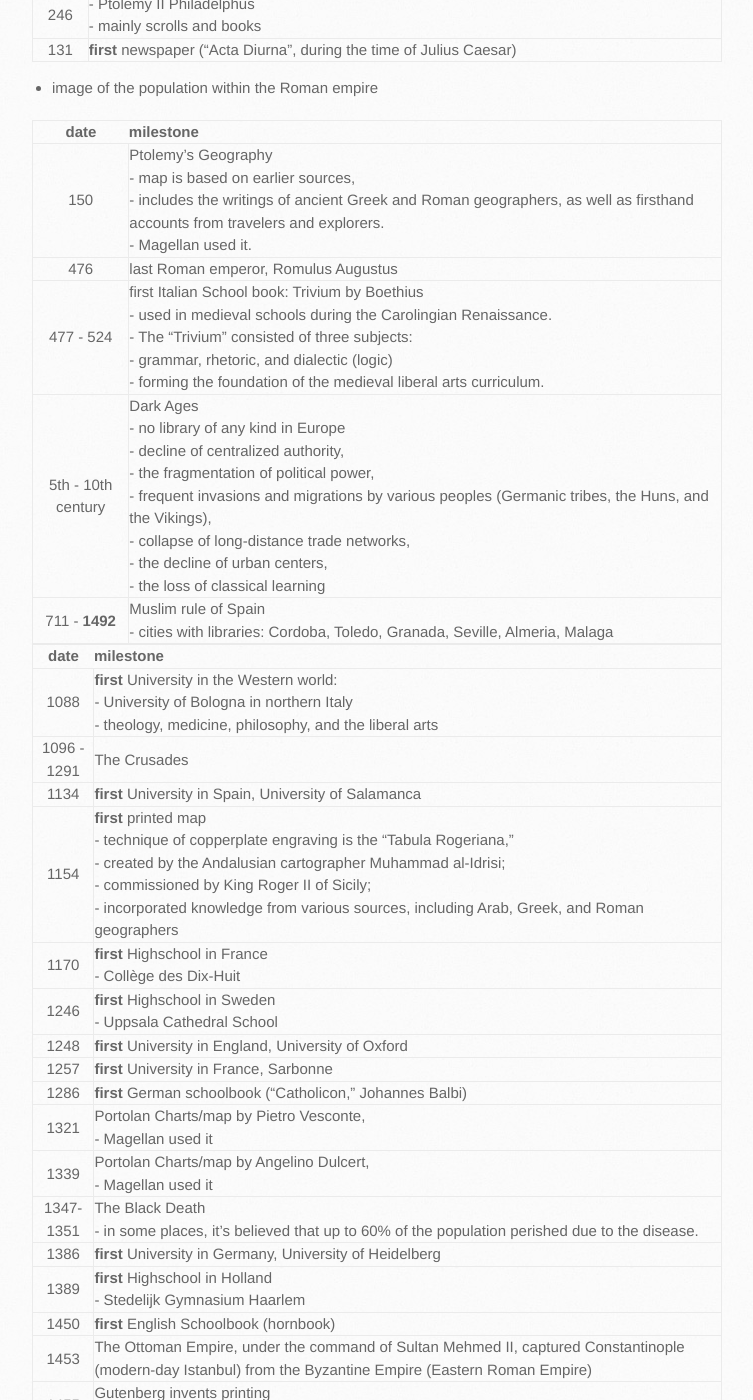
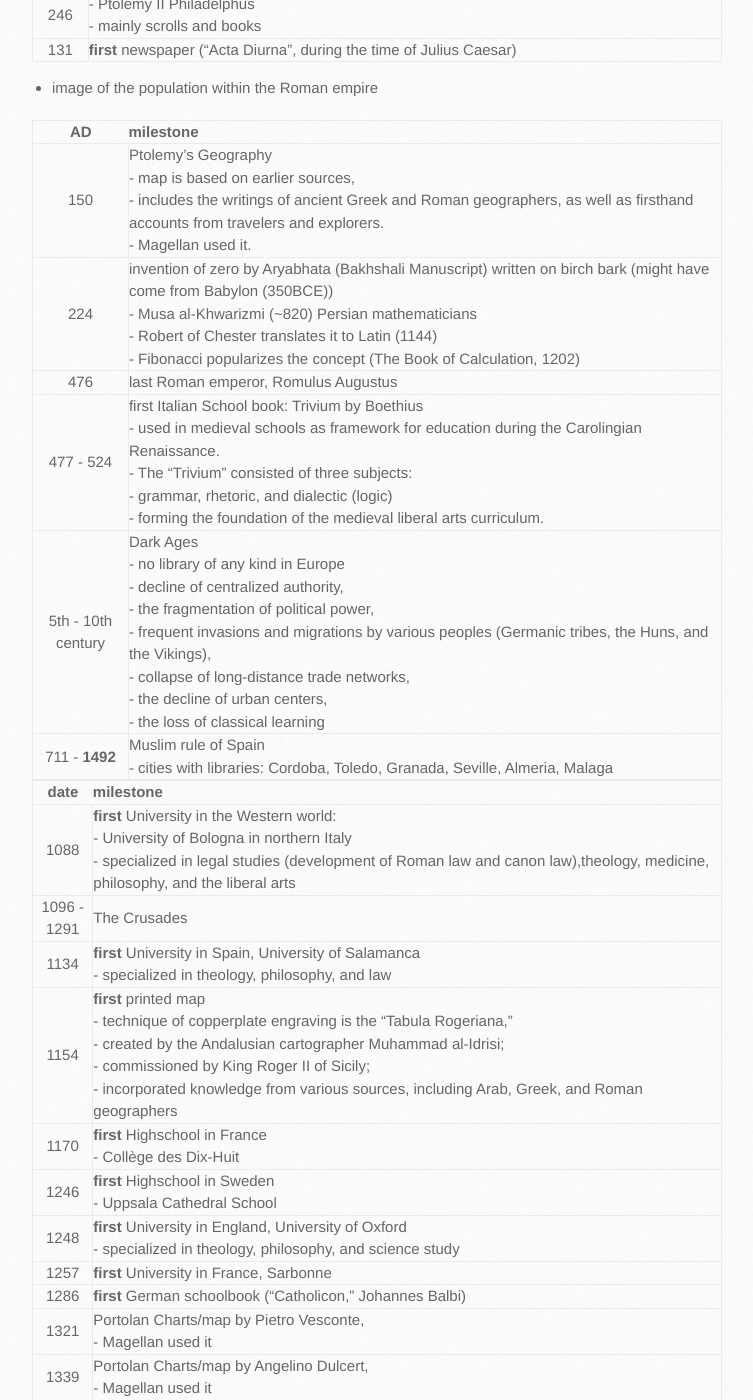
Before and after one commit to trumpfheller/trumpfheller.github.io, a Jekyll site: the page built from epistemologicalTree.md, in a window 1280 px wide and 1400 px high, scrolled down 1335 px. Shown: the whole window, without its empty margins (128-881 px from the left). Built offline with Jekyll 4.4.1, drawn with Linux system fonts in a browser that asks for light colours; some of the changed text lies outside the part shown.

Commit message:
Add files via upload

```diff
--- a/epistemologicalTree.md
+++ b/epistemologicalTree.md
@@ -29,23 +29,24 @@
 
 * image of the population within the Roman empire
 
-| <span style="width:350px">**date**</span> | **milestone** |
+| <span style="width:350px">**AD**</span> | **milestone** |
 |---|:---|
 | 150 | Ptolemy's Geography<br>- map is based on earlier sources,<br>- includes the writings of ancient Greek and Roman geographers, as well as firsthand accounts from travelers and explorers.<br>- Magellan used it. |
+| 224 | invention of zero by Aryabhata (Bakhshali Manuscript) written on birch bark (might have come from Babylon (350BCE))<br>- Musa al-Khwarizmi (~820) Persian mathematicians<br>- Robert of Chester translates it to Latin (1144)<br>- Fibonacci popularizes the concept (The Book of Calculation, 1202) |
 | 476 | last Roman emperor, Romulus Augustus |
-| 477 - 524 | first Italian School book: Trivium by Boethius<br>- used in medieval schools during the Carolingian Renaissance.<br>- The "Trivium" consisted of three subjects:<br>- grammar, rhetoric, and dialectic (logic)<br>- forming the foundation of the medieval liberal arts curriculum. |
+| 477 - 524 | first Italian School book: Trivium by Boethius<br>- used in medieval schools as framework for education during the Carolingian Renaissance.<br>- The "Trivium" consisted of three subjects:<br>- grammar, rhetoric, and dialectic (logic)<br>- forming the foundation of the medieval liberal arts curriculum. |
 | 5th - 10th century | Dark Ages<br>- no library of any kind in Europe<br>- decline of centralized authority,<br>- the fragmentation of political power,<br>- frequent invasions and migrations by various peoples (Germanic tribes, the Huns, and the Vikings),<br>- collapse of long-distance trade networks,<br>- the decline of urban centers,<br>- the loss of classical learning |
 | 711 - **1492** | Muslim rule of Spain<br>- cities with libraries: Cordoba, Toledo, Granada, Seville, Almeria, Malaga |
 
 | <span style="width:350px">**date**</span> | **milestone** |
 |---|:---|
-| 1088 | **first** University in the Western world:<br>- University of Bologna in northern Italy<br>- theology, medicine, philosophy, and the liberal arts |
+| 1088 | **first** University in the Western world:<br>- University of Bologna in northern Italy<br>-  specialized in legal studies (development of Roman law and canon law),theology, medicine, philosophy, and the liberal arts |
 | 1096 - 1291 | The Crusades |
-| 1134 | **first** University in Spain, University of Salamanca |
+| 1134 | **first** University in Spain, University of Salamanca<br>- specialized in theology, philosophy, and law |
 | 1154 | **first** printed map<br>- technique of copperplate engraving is the "Tabula Rogeriana,"<br>- created by the Andalusian cartographer Muhammad al-Idrisi;<br>- commissioned by King Roger II of Sicily;<br>- incorporated knowledge from various sources, including Arab, Greek, and Roman geographers |
 | 1170 | **first** Highschool in France<br>- Collège des Dix-Huit |
 | 1246 | **first** Highschool in Sweden<br>- Uppsala Cathedral School |
-| 1248 | **first** University in England, University of Oxford |
+| 1248 | **first** University in England, University of Oxford<br>- specialized in theology, philosophy, and science study |
 | 1257 | **first** University in France, Sarbonne |
 | 1286 | **first** German schoolbook ("Catholicon," Johannes Balbi) |
 | 1321 | Portolan Charts/map by Pietro Vesconte,<br>- Magellan used it |
@@ -57,6 +58,8 @@
 | 1453 | The Ottoman Empire, under the command of Sultan Mehmed II, captured Constantinople (modern-day Istanbul) from the Byzantine Empire (Eastern Roman Empire) |
 | 1455 | Gutenberg invents printing<br>- **first** significant step towards democratization of and access t o knowledge |
 | 1472 | **first** book printed in Spain ("Sinodal de Aguilafuente") |
+| 1476 | **first** book printed in Greece<br>- "Grammar of the Greek Language."(Γραμματική της Ελληνικής Γλώσσης)  |
+| 1499 | **first** printed Greek dictionary<br>- "Lexicon Graecolatinum," ("Λεξικόν Ελληνολατινικόν")  |
 
 | <span style="width:350px">**date**</span> | **milestone** |
 |---|:---|
@@ -91,13 +94,16 @@
 | 1734 | **first** German dictionary (Glossarium Germanicum) |
 | 1739 | **first** printed German almanac (Der Hoch-Deutsch Amerikanische Calender) |
 | 1791 | law for mandatory education in France<br>- "Gall-Pestalozzi Law."|
+| 1821 | **first** printed newspaper in Greece<br>- "Ἐφημερίς" (Efimeris) |
 | 1836 | Electrical Telegraph |
+| 1837 | **first** University in Greece<br>- University of Athens |
 | 1857 | law for mandatory education in Spain<br>- "Moyano Law"|
 | 1859 | law for mandatory education in Italy<br>- "Casati Law"|
 | 1861 | **first** Italian dictionary (Dizionario della Lingua Italiana) |
 | 1868 | - first typewriter (by Americans Christopher Latham Sholes, Frank Haven Hall, Carlos Glidden and Samuel W. Soule)<br>- The World Almanac and Encyclopedia" and "The World Almanac and Book of Facts". by the New York World newspaper |
 | 1876 | Telephone |
-| 1905 | **first** intelligence test (Binet-Simon Scale) |
+| 1905 | **first** intelligence test (Binet-Simon Scale) |'
+| 1911 | law for mandatory education in Greece<br>- "Gounaris Law"|
 | 1917 | **first** IQ test used in the military (Army Alpha: personnel selection and placement during World War I) |
 | 1958 | **first** microchip by engineer Jack Kilby |
 | 1973 | **first** usable truly portable mobile telephone (Martin Cooper) |
```
